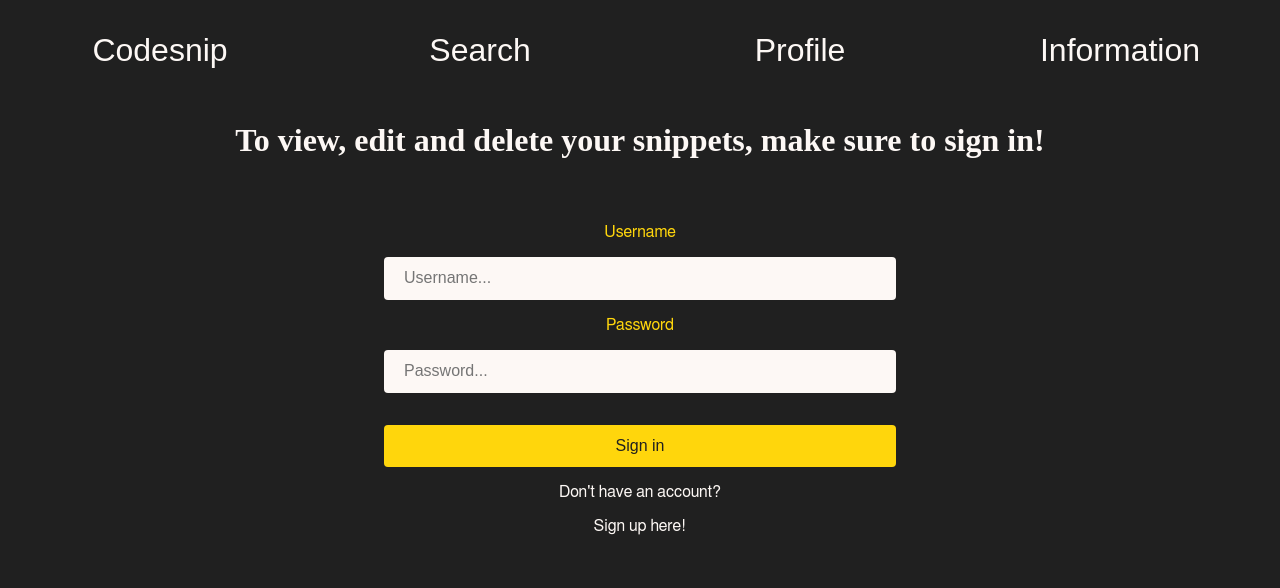
After one commit to Luciano-Bercini/Code-Snip, a Flask app: page /sign_in in a window 1280 px wide. The commit adds this page. Shown: the top 588 px of the page. Run offline with Flask 2, Linux system fonts and the light colour scheme; some libraries are stand-ins or nearby versions.

Commit message:
Many improvements, login feature and dynamic table visualization.

```diff
--- a/app.py
+++ b/app.py
@@ -1,30 +1,71 @@
-import logging
-from flask import Flask, render_template, request, redirect, jsonify, make_response, send_from_directory
+from flask import Flask, render_template, request, redirect, make_response, send_from_directory, session
 from datetime import *
 from pymongo import MongoClient
 from bson.objectid import ObjectId
-import re
+import logging
+import bcrypt
 
 app = Flask(__name__)
-
+app.config['SECRET_KEY'] = 'pinsedocodesnip'
 client = MongoClient("mongodb://localhost:27017/")
 snipdb = client["snipdb"]
 db_snippet = snipdb["snippets"]
+db_users = snipdb["users"]
 
 
 @app.route('/', methods=['GET'])
 def index():
-    return render_template('index.html')
+    if 'username' in session:
+        return render_template('index.html', username=session['username'])
+    return redirect('/sign_in')
+
+@app.route('/profile', methods=['GET'])
+def profile():
+    if 'username' in session:
+        return render_template('profile.html', username=session['username'])
+
+
+@app.route("/sign_in", methods=['GET', 'POST'])
+def sign_in():
+    if request.method == 'POST':
+        username = request.form.get('username')
+        password = request.form.get('password')
+        login_user = db_users.find_one({'username': username})
+        if login_user:
+            if bcrypt.checkpw(password.encode('utf-8'), login_user['password']):
+                session['username'] = username
+                return redirect('/')
+        return 'Invalid username/password combination'
+    return render_template('sign_in.html')
+
+
+@app.route("/sign_up", methods=['GET', 'POST'])
+def sign_up():
+    if request.method == 'POST':
+        username = request.form.get('username')
+        password = request.form.get('password')
+        existing_user = db_users.find_one({'username': username})
+        if not existing_user:
+            hashed_pass = bcrypt.hashpw(password.encode('utf-8'), bcrypt.gensalt())
+            db_users.insert_one({'username': username, 'password': hashed_pass})
+            session['username'] = username
+            return redirect('/')
+        return 'Username already exists!'
+    return render_template('sign_up.html')
+
 
 @app.route('/post_snippet', methods=['POST'])
 def post_snippet():
     title = request.form.get('title')
     content = request.form.get('content')
     language = request.form.get('language')
+    author = 'Anonymous'
+    if 'username' in session:
+        author = session['username']
     post_validation = is_snippet_valid(title, content)
     if not post_validation[0]:
         return post_validation[1]
-    new_snippet = {"author": "None", "title": title, "content": content, "language": language, "date": datetime.now(timezone.utc)}
+    new_snippet = {"author": author, "title": title, "content": content, "language": language, "date": datetime.now(timezone.utc)}
     try:
         db_snippet.insert_one(new_snippet)
         return "success"
@@ -81,10 +122,22 @@ def render_query_table():
     language = request.args.get('language')
     query = {"title": {"$regex": title, "$options": 'i'}}
     if language != 'Any':
-        print(language)
         query["language"] = language
-    snippets = db_snippet.find(query).sort("date", -1)
-    return render_template('query_table.html', posts=snippets)
+    snippets = list(db_snippet.find(query, {'content': 0}).sort("date", -1))
+    # Modify for correct data representation.
+    for snippet in snippets:
+        snippet['date'] = snippet['date'].strftime('%d %b %Y')
+    return render_template('snippets_table.html', snippets=snippets)
+
+
+@app.route('/render_user_snippets_table', methods=['GET'])
+def render_user_snippets_table():
+    query = {"author": session['username']}
+    snippets = list(db_snippet.find(query, {'content': 0, 'author': 0}).sort("date", -1))
+    # Modify for correct data representation.
+    for snippet in snippets:
+        snippet['date'] = snippet['date'].strftime('%d %b %Y')
+    return render_template('snippets_table.html', snippets=snippets, username=session['username'])
 
 
 @app.route('/search', methods=['GET', 'POST'])
--- a/static/styles.css
+++ b/static/styles.css
@@ -64,6 +64,18 @@ input[type=submit] {
 input[type=submit]:hover {
   background-color: var(--yellow_darker);
 }
+.pure-table {
+    border: 3px solid var(--white)
+}
+.pure-table thead {
+    background-color: transparent;
+    border: 3px solid var(--white);
+    color: var(--yellow);
+}
+.pure-table th, .pure-table tr, .pure-table td {
+    border-left: 3px solid var(--white);
+    border-right: 3px solid var(--white);
+}
 textarea, select {
   width: 80%;
   padding: 12px 20px;
@@ -72,8 +84,14 @@ textarea, select {
   outline-color: var(--yellow);
   box-sizing: border-box;
 }
+label {
+    letter-spacing: normal;
+}
 .centered {
   justify-content: center;
+}
+.stretch{
+  width:100%;
 }
 /*#editor {
   color: transparent;
--- a/templates/base.html
+++ b/templates/base.html
@@ -19,17 +19,22 @@
 <body>
     <header>
         <nav class="pure-g">
-            <div class="pure-u-1-2 pure-u-md-1-3 centered-text big-text">
+            <div class="pure-u-1-2 pure-u-md-1-4 centered-text big-text">
                  <a href="{{ url_for('index') }}">
-                    <p>Home</p>
+                    <p>Codesnip</p>
                  </a>
             </div>
-            <div class="pure-u-1-2 pure-u-md-1-3 centered-text big-text">
+            <div class="pure-u-1-2 pure-u-md-1-4 centered-text big-text">
                  <a href="{{ url_for('search') }}">
                     <p>Search</p>
                  </a>
             </div>
-            <div class="pure-u-1-2 pure-u-md-1-3 centered-text big-text">
+            <div class="pure-u-1-2 pure-u-md-1-4 centered-text big-text">
+                <a href="{{ url_for('profile') }}">
+                    <p>Profile</p>
+                </a>
+            </div>
+            <div class="pure-u-1-2 pure-u-md-1-4 centered-text big-text">
                 <a href="{{ url_for('information') }}">
                     <p>Information</p>
                 </a>
--- a/templates/index.html
+++ b/templates/index.html
@@ -1,7 +1,7 @@
 {% extends "base.html" %}
 
 {% block body %}
-<h1>Code Snip is the ultimate platform for sharing and reviewing code snippets.</h1><br>
+<h1>Code Snip is the ultimate platform for sharing and reviewing code snippets.</h1>
 <form id="post" method="post">
     {% with language="C", action="/", submit_text="Post your code snippet!" %}
     {% include "code_input.html" %}
--- a/templates/information.html
+++ b/templates/information.html
@@ -8,7 +8,7 @@
     <h1>
         <p/>Code snip has been developed by
         <p style="color: var(--yellow)"> Luciano Bercini</p><br>
-        <p/>It aims to offer a great solution to learn from, share and find code snippets, exactly as you need.
+        <p/>Its aim is to offer a solution to find and share code snippets, exactly as you need.
         <p/>Its power is ultimately generated from the community, developers like you who take time to share and review code snippets.
         <p/>Whether you're a student or a professional, you can contribute and benefit to and from the community.
     </h1>
--- a/templates/search.html
+++ b/templates/search.html
@@ -4,5 +4,5 @@
     <h1>Find the code you need, as you need it.</h1>
 {% include "search_bar.html" %}
     <div id="table"></div>
-    <script src="static/search_snippet.js"></script>
+    <script src="static/search_snippets.js"></script>
 {% endblock %}
--- a/templates/search_bar.html
+++ b/templates/search_bar.html
@@ -1,14 +1,18 @@
+<br>
 <form id="search" method="post">
     <nav class="pure-g centered">
         <div class="pure-u-1 pure-u-md-1-3">
+            <div class="centered-text medium-text" style="color: var(--yellow)"> Title </div>
             <input type="text" name="title" id="title" class="post-content centered-block" placeholder="Title"/>
         </div>
         <div class="pure-u-1 pure-u-md-1-3">
+            <div class="centered-text medium-text" style="color: var(--yellow)"> Language </div>
             <select name="language" id="language" class="post-content centered-block">
                 {% include "language_options.html" %}
             </select>
         </div>
         <div class="pure-u-1 pure-u-md-1-3">
+            <div class="centered-text medium-text" style="color: var(--yellow)">Search</div>
             <input type="submit" class=" centered-block post-content" value="Search"/>
         </div>
     </nav><br><br>
--- /dev/null
+++ b/templates/sign_in.html
@@ -0,0 +1,31 @@
+{% extends 'base.html' %}
+
+{% block head %}
+
+{% endblock %}
+
+{% block body %}
+<h1>To view, edit and delete your snippets, make sure to sign in!</h1>
+    <form id="sign_in" method="post" style="margin-top: 5%">
+        <div class="pure-g centered-block centered-text" style="width: 50%">
+            <label class="centered-text" style="color: var(--yellow);">Username</label>
+        <div class="pure-u-1 pure-u-md-4-1">
+            <input type="text" name="username" id="username" class="post-content centered-block" placeholder="Username..."/>
+        </div>
+        <label style="color: var(--yellow)">Password</label>
+        <div class="pure-u-1 pure-u-md-4-1">
+            <input type="text" name="password" id="password" class="post-content centered-block" placeholder="Password..."/>
+        </div>
+        <div class="pure-u-1 pure-u-md-4-1">
+            <input type="submit" class="centered-block post-content" value="Sign in"/>
+        </div>
+            <div>
+            <label>Don't have an account?</label>
+            <a href="{{ url_for('sign_up') }}">
+                <p style="letter-spacing: normal">Sign up here!</p>
+            </a>
+            </div>
+        </div>
+        <br><br>
+</form>
+{% endblock %}
```
Also changed, not shown: requirements.txt (+6 -2 lines), static/user_snippets.js (added, +20 -0 lines), templates/profile.html (added, +10 -0 lines), templates/query_table.html (deleted, +0 -21 lines), templates/sign_up.html (added, +25 -0 lines), templates/snippets_table.html (added, +36 -0 lines), static/search_snippets.js (renamed from static/search_snippet.js).
